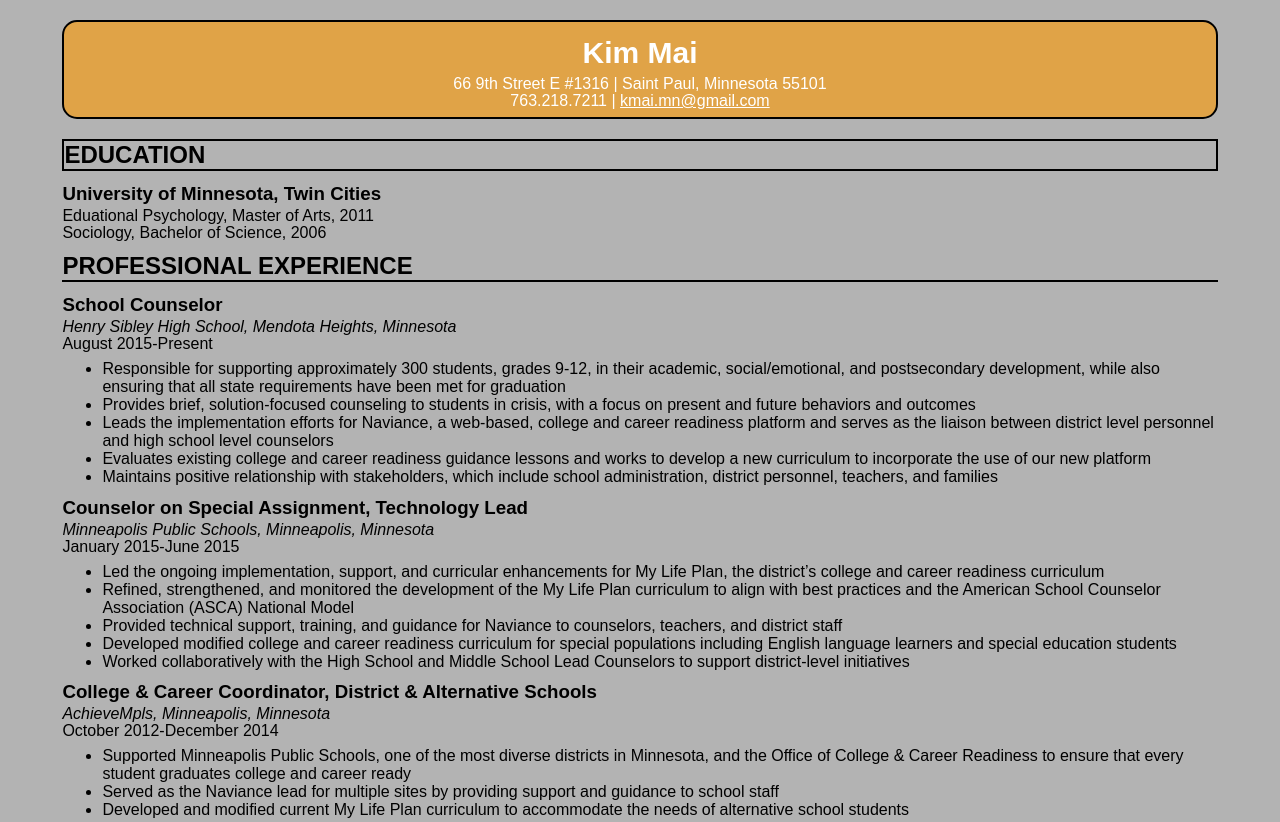
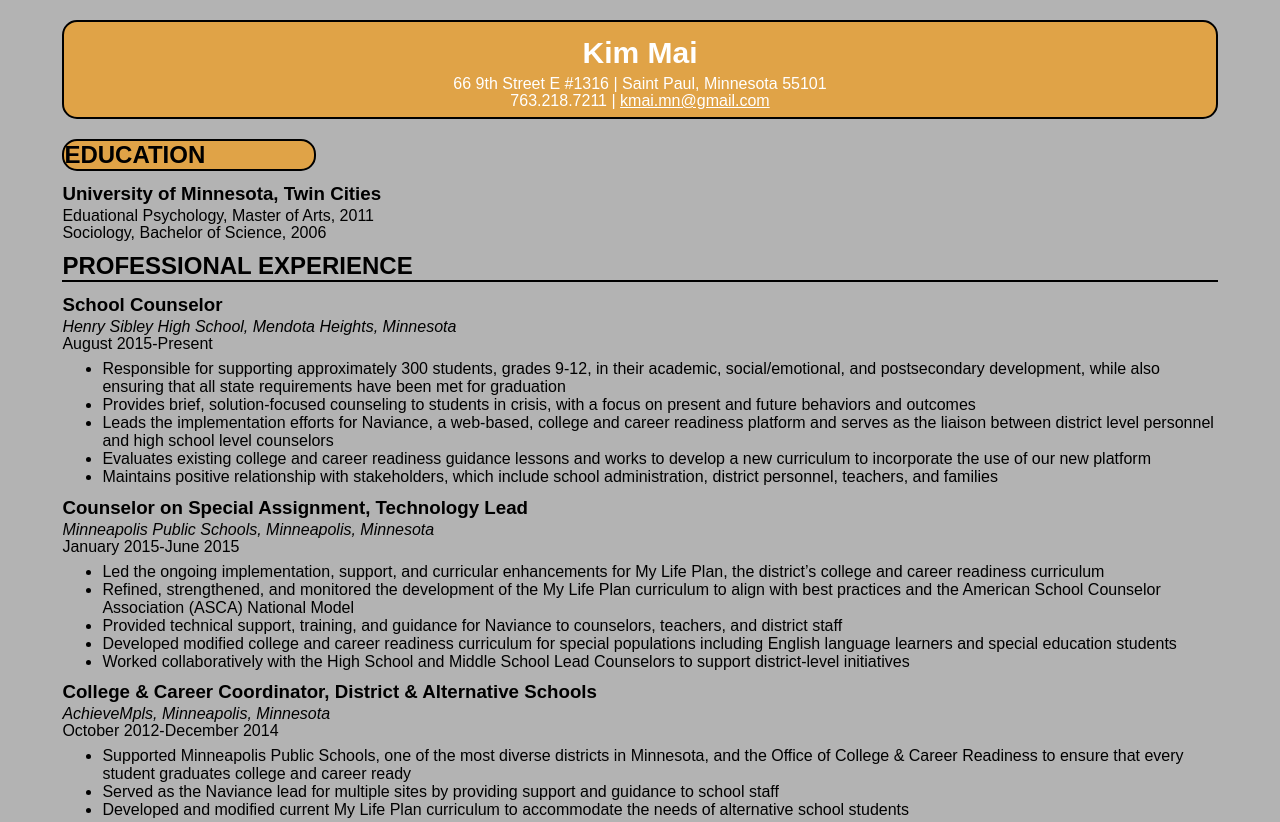
Before and after one commit to kmaimn/kmaimn.github.io, a plain HTML site: page index.html in a window 1280 px wide. Shown: the top 822 px of the page. Drawn offline with Linux system fonts and the light colour scheme.

Commit message:
Update stylesheet.css

```diff
--- a/stylesheet.css
+++ b/stylesheet.css
@@ -30,7 +30,10 @@ a:hover {
 }
 
 .education h2{
+	background-color: rgba(255, 153, 0, 0.6);
 	border: 2px solid #000;
+	border-radius: 15px;
+	width: 250px;
 }
 
 .education h3{
```
